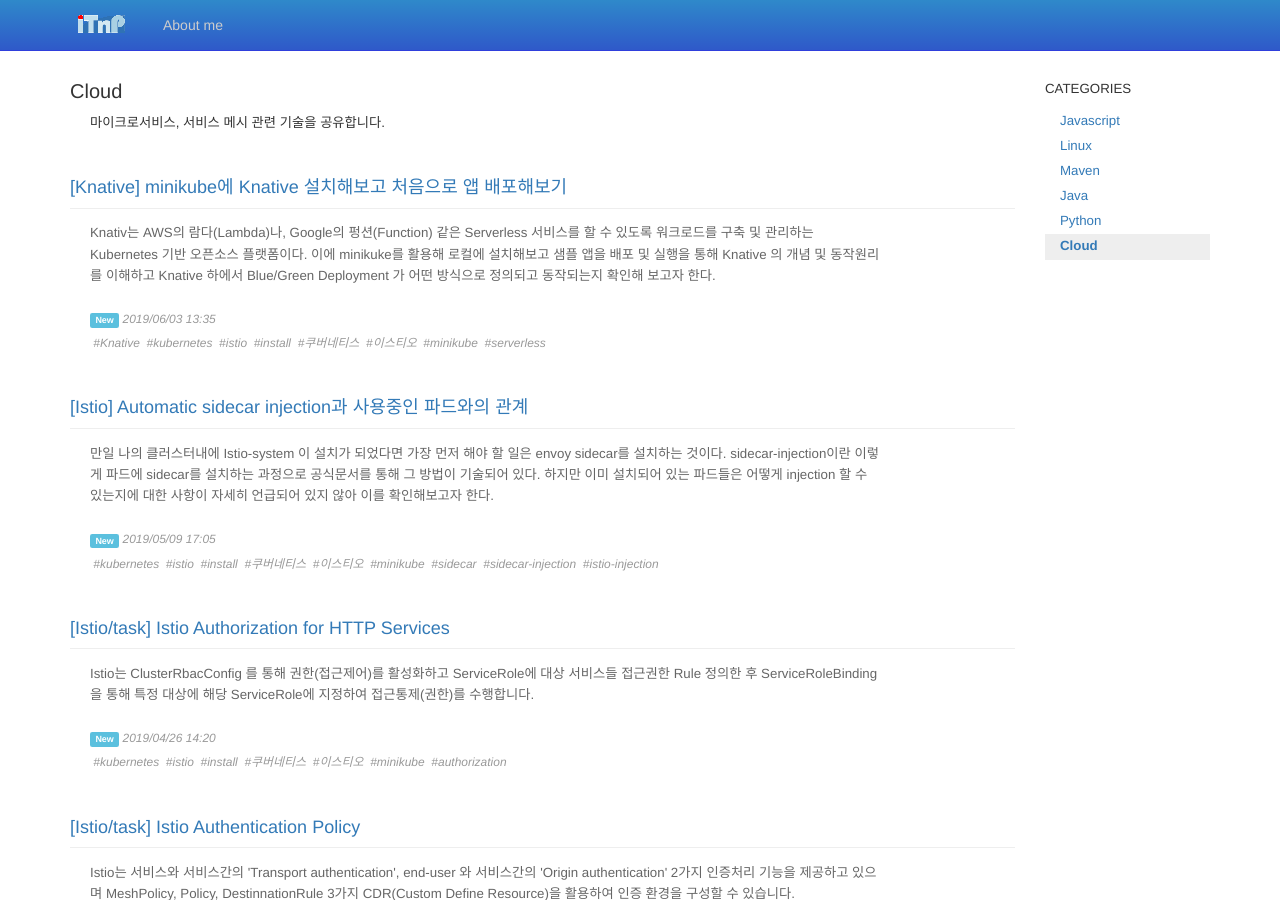
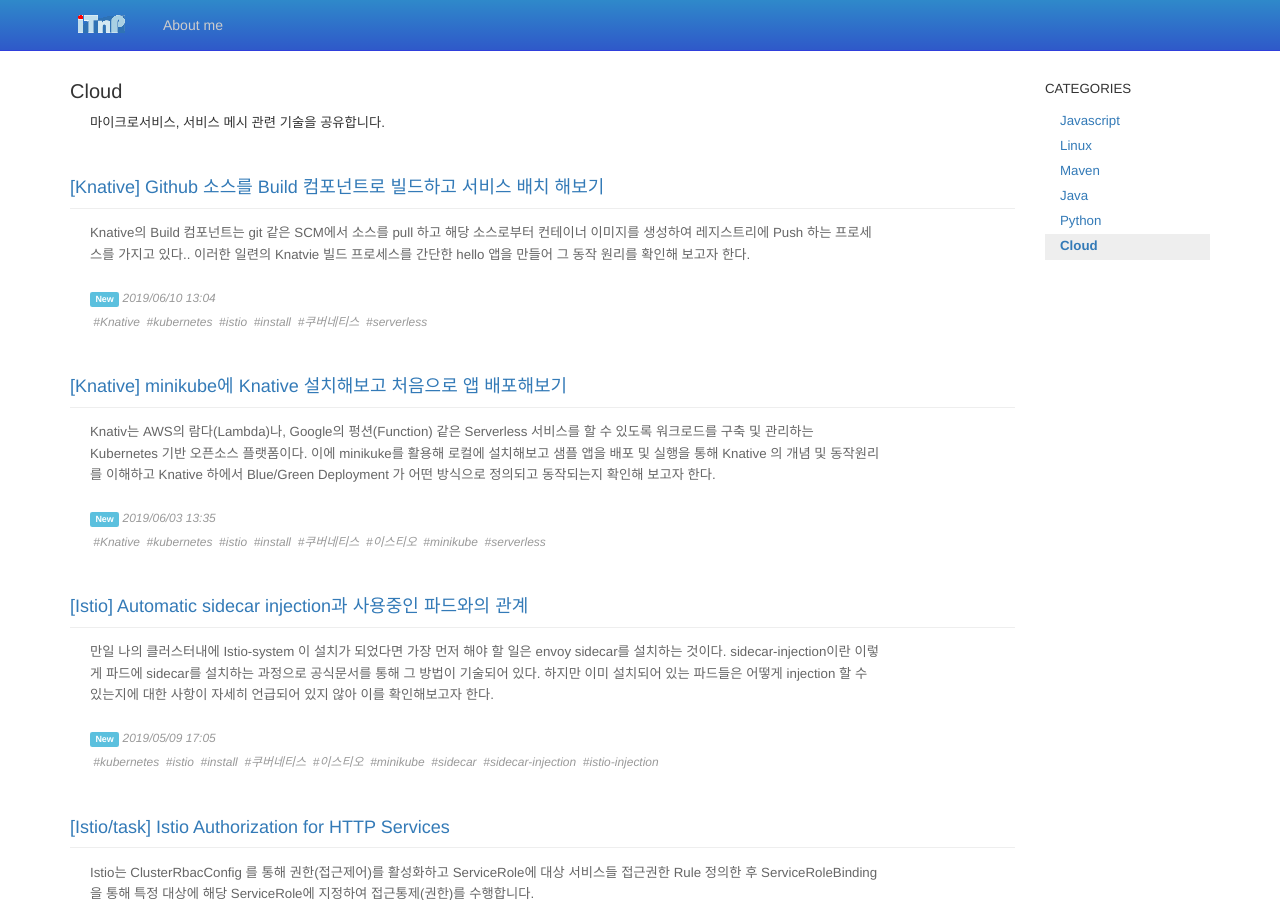
Before and after one commit to itnpeople/itnpeople.github.com, a Jekyll site: the page built from posts/cloud.html, in a window 1280 px wide and 900 px high. Built offline with Jekyll 4.4.1, drawn with Linux system fonts in a browser that asks for light colours; some of the changed lines change nothing that is shown.

Commit message:
knative 포스트 추가

```diff
--- /dev/null
+++ b/_posts/2019-06-10-knative-hello app build and serving.md
@@ -0,0 +1,467 @@
+---
+title:  "[Knative] Github 소스를 Build 컴포넌트로 빌드하고 서비스 배치 해보기"
+date:   2019/06/10 13:04
+categories: "cloud"
+tags: ["recent"]
+keywords: ["Knative","kubernetes","istio","install","쿠버네티스", "serverless"]
+description: "Knative의 Build 컴포넌트는 git 같은 SCM에서 소스를 pull 하고 해당 소스로부터 컨테이너 이미지를 생성하여 레지스트리에 Push 하는 프로세스를 가지고 있다.. 이러한 일련의 Knatvie 빌드 프로세스를 간단한 hello 앱을 만들어 그 동작 원리를 확인해 보고자 한다."
+---
+
+
+# knative 에서 Github에 있는 hello 앱 소스를 Build 컴포넌트로 빌드하고 서비스 배치 해보기
+---
+*knative 0.6.*, *docker engine 18.06.2-ce*, *kubernetes 1.12.0*, *Istio 1.0.7*, *macOS Mojave 10.14.4(18E226)*
+
+
+Knative의 _Build 컴포넌트_ 는 git 같은 SCM에서 소스를 pull 하고 해당 소스로부터 컨테이너 이미지를 생성하여 레지스트리에 Push 하는 프로세스를 가지고 있다. 이러한 일련의 Knative Build 프로세스를 간단한 hello 앱을 만들어 이를 통해 그 동작 원리를 확인해 보고자 한다.
+
+
+## 개요
+
+진행 과정은 다음과 같다.
+
+![Knative hello build Process](/resources/img/post/knative_hello_build_process.png)
+
+
+### Knative Build의 구성
+
+* **Build** : 하나의 빌드 프로세스는 여러단계의 스텝으로 구성되어 있으며 하나의 스텝에서는 Builder를 지정한다.
+* **Builder** : 컨테이너 이미지 형태로 빌드 프로세스 중 하나의 스텝 또는 전체를 담당하게 된다.
+* **BuildTemplate** : 재사용 가능하도록 빌드 프로세스의 Template으로 정의한다.
+* **ServiceAccount** : 필요시 인증처리를 위해 사용
+
+
+## 준비
+
+* 예제 실행전에 아래와 같이 2가지 계정 및 _Repository_ 를 준비한다.
+
+1. Github 계정 및 Repository (public)
+1. Docker Hub 계정 및 Repository (private)
+
+
+
+## 개발 - Hello Server 어플 준비
+
+* 문자열을 리턴하는 간단한 샘플 어플을 준비하고 Github Repository 에 _Push_ 한다.
+* [샘플 소스](https://github.com/itnpeople/knatvie_build_demo) 참조
+
+
+* package.json
+
+~~~
+{
+  "name": "hello-server",
+  "version": "0.1.0",
+  "description": "Example in Node",
+  "main": "server.js",
+  "scripts": {
+    "start": "node server.js"
+  },
+  "author": "",
+  "license": "",
+  "dependencies": {}
+}
+~~~
+
+* server.js - 문자열을 리턴하는 nodejs 앱
+
+~~~
+var http = require('http');
+
+http.createServer(function (request, response) {
+    response.writeHead(200, {'Content-Type' : 'text/plain'});
+    response.write(`Hello server - Knative v0.2.1`);
+    response.end();
+}).listen(8080);
+~~~
+
+* Dockfile
+  * node 이미지
+  * npm install 로 dependency 설치 후 소스 복사
+  * npm 으로 앱 실행
+
+~~~
+FROM node
+WORKDIR /usr/src/app
+COPY package*.json ./
+RUN npm install --only=production
+COPY . .
+CMD [ "npm", "start" ]
+~~~
+
+
+## Build
+
+### Docker Hub 계정 인증
+
+* Docker Hub (https://hub.docker.com) 에 가입되어 있지 않다면 가입한다.
+* _Secret_ 과 _ServiceAccount_ 생성하고 _Secret_에 _DockerHub_ 계정과 비밀번호를 지정한다.
+
+~~~
+$ kubectl apply -f - <<EOF
+apiVersion: v1
+kind: Secret
+metadata:
+  name: docker-hub
+  annotations:
+    build.knative.dev/docker-0: https://index.docker.io/v1/
+type: kubernetes.io/basic-auth
+stringData:
+  username: honester
+  password: <password here>
+---
+apiVersion: v1
+kind: ServiceAccount
+metadata:
+  name: build-bot
+secrets:
+- name: docker-hub
+EOF
+~~~
+
+* _DockerHub_ 에 새로운 Repository를 아래와 같이 생성한다.
+* 예제는 `<계정>/hello-server` 로 생성
+
+![Docker Hub Repository](/resources/img/post/knative_hello_build_dockerhub1.png)
+
+
+### build.yaml
+
+* build.yaml 를 생성하고 적용한다.
+
+~~~
+$ vi build.yaml
+~~~
+
+~~~
+apiVersion: build.knative.dev/v1alpha1
+kind: Build
+metadata:
+  name: hello-build
+spec:
+  serviceAccountName: build-bot
+  source:
+    git:
+      url: https://github.com/itnpeople/knatvie_build_demo.git
+      revision: master
+  steps:
+  - name: build
+    image: docker:18.06
+    env:
+    - name: DOCKER_BUILDKIT
+      value: "0"
+    args: ["build", "-t", "honester/hello-server:v0.2.1", "."]
+    volumeMounts:
+    - name: docker-socket
+      mountPath: /var/run/docker.sock
+  - name: push
+    image: docker:18.06
+    args: ["push", "honester/hello-server:v0.2.1"]
+    volumeMounts:
+    - name: docker-socket
+      mountPath: /var/run/docker.sock
+  volumes:
+  - name: docker-socket
+    hostPath:
+      path: /var/run/docker.sock
+      type: Socket
+~~~
+
+* `source` 스펙을 통해 빌드할 hello-server 앱의 Github URL을 지정해준다.
+
+* 예제 build.yaml은 아래와 같이 2개의 논리적인 step을 가지고 있다.
+
+1. Github 에서 Pull 된  소스를 Docker Build 한다.
+1. Build 된 Docker Image를 Docker Hub로 Push 한다.
+
+### build.yaml 적용
+
+* build.yaml을 적용하고 결과를 확인한다.
+
+~~~
+$ kubectl apply -f build.yaml
+$ kubectl get build
+
+NAME          SUCCEEDED   REASON   STARTTIME   COMPLETIONTIME
+hello-build   True                 2d
+~~~
+
+* 정상적으로 빌드가 되었다면 아래와 같이 _빌드 POD_ 가 생성되고 STATUS가 `Completed` 로 보여진다.
+
+~~~
+$ kubectl get po
+
+NAME                     READY   STATUS      RESTARTS   AGE
+hello-build-pod-755593   0/1     Completed   0          2d17h
+~~~
+
+### 빌드 POD 확인
+
+* 앞서 살펴본 것과 같이 build.yaml 이 정상 실행되었다면 _빌드 POD_ 가 생성된다.
+* 만일 빌드 과정 중 오류가 발생하였다면 `kubectl describe` 명령으로 대상 _POD_ 의 initContainer 수행 상태를 확인을 통해 문제를 해결한다.
+* 아래는 정상 처리된 _빌드 POD_ 의 Init Containers 로 실제로는 아래와 같이 4개의 step 이 진행된 것을 확인할 수 있다.
+
+1. **build-step-credential-initializer** : _Docker Hub_ 인증 초기화
+1. **build-step-git-source-0** : 대상 소스 Github으로부터 Pull
+1. **build-step-build** : Docker Image 빌드
+1. **build-step-push** : 빌드된 Image _Docker Hub_ 로 Push
+
+~~~
+$ kubectl describe po hello-build-pod-755593
+
+....
+
+Init Containers:
+  build-step-credential-initializer:
+    Container ID:  docker://f030028aa58cb330da991e781bd961797db79226acd6efdf7ddd6af1274f0ef2
+    Image:         gcr.io/knative-releases/github.com/knative/build/cmd/creds-init@sha256:ebf58f848c65c50a7158a155db7e0384c3430221564c4bbaf83e8fbde8f756fe
+    Image ID:      docker-pullable://gcr.io/knative-releases/github.com/knative/build/cmd/creds-init@sha256:ebf58f848c65c50a7158a155db7e0384c3430221564c4bbaf83e8fbde8f756fe
+    Port:          <none>
+    Host Port:     <none>
+    Args:
+      -basic-docker=docker-hub=https://index.docker.io/v1/
+    State:          Terminated
+      Reason:       Completed
+      Exit Code:    0
+      Started:      Fri, 07 Jun 2019 17:32:45 +0900
+      Finished:     Fri, 07 Jun 2019 17:32:45 +0900
+    Ready:          True
+    Restart Count:  0
+    Environment:
+      HOME:  /builder/home
+    Mounts:
+      /builder/home from home (rw)
+      /var/build-secrets/docker-hub from secret-volume-docker-hub (rw)
+      /var/run/secrets/kubernetes.io/serviceaccount from build-bot-token-wntrj (ro)
+      /workspace from workspace (rw)
+  build-step-git-source-0:
+    Container ID:  docker://794938c396e874f9344c92c35f417fcf5db0e6a4478c22faa9c9d131f5217ff6
+    Image:         gcr.io/knative-releases/github.com/knative/build/cmd/git-init@sha256:09f22919256ba4f7451e4e595227fb852b0a55e5e1e4694cb7df5ba0ad742b23
+    Image ID:      docker-pullable://gcr.io/knative-releases/github.com/knative/build/cmd/git-init@sha256:09f22919256ba4f7451e4e595227fb852b0a55e5e1e4694cb7df5ba0ad742b23
+    Port:          <none>
+    Host Port:     <none>
+    Args:
+      -url
+      https://github.com/itnpeople/knatvie_build_demo.git
+      -revision
+      master
+    State:          Terminated
+      Reason:       Completed
+      Exit Code:    0
+      Started:      Fri, 07 Jun 2019 17:32:47 +0900
+      Finished:     Fri, 07 Jun 2019 17:32:49 +0900
+    Ready:          True
+    Restart Count:  0
+    Environment:
+      HOME:  /builder/home
+    Mounts:
+      /builder/home from home (rw)
+      /var/run/secrets/kubernetes.io/serviceaccount from build-bot-token-wntrj (ro)
+      /workspace from workspace (rw)
+  build-step-build:
+    Container ID:  docker://d22a271ac513e7589f60f05f29ac19d5933283126c34902e912a5a91b7c05e77
+    Image:         docker:18.06
+    Image ID:      docker-pullable://docker@sha256:d0ae46aa08806ffc1c4de70a4eb585df33470643a9d2ccf055ff3ec91ba5b0b0
+    Port:          <none>
+    Host Port:     <none>
+    Args:
+      build
+      -t
+      honester/hello-server:v0.2.1
+      .
+    State:          Terminated
+      Reason:       Completed
+      Exit Code:    0
+      Started:      Fri, 07 Jun 2019 17:32:50 +0900
+      Finished:     Fri, 07 Jun 2019 17:32:51 +0900
+    Ready:          True
+    Restart Count:  0
+    Environment:
+      HOME:             /builder/home
+      DOCKER_BUILDKIT:  0
+    Mounts:
+      /builder/home from home (rw)
+      /var/run/docker.sock from docker-socket (rw)
+      /var/run/secrets/kubernetes.io/serviceaccount from build-bot-token-wntrj (ro)
+      /workspace from workspace (rw)
+  build-step-push:
+    Container ID:  docker://d8e358229a92d5e886783e41ef6a85d41a3c20f03d1f7bfb8e160a3d62ad63db
+    Image:         docker:18.06
+    Image ID:      docker-pullable://docker@sha256:d0ae46aa08806ffc1c4de70a4eb585df33470643a9d2ccf055ff3ec91ba5b0b0
+    Port:          <none>
+    Host Port:     <none>
+    Args:
+      push
+      honester/hello-server:v0.2.1
+    State:          Terminated
+      Reason:       Completed
+      Exit Code:    0
+      Started:      Fri, 07 Jun 2019 17:32:53 +0900
+      Finished:     Fri, 07 Jun 2019 17:33:08 +0900
+    Ready:          True
+    Restart Count:  0
+    Environment:
+      HOME:  /builder/home
+    Mounts:
+      /builder/home from home (rw)
+      /var/run/docker.sock from docker-socket (rw)
+      /var/run/secrets/kubernetes.io/serviceaccount from build-bot-token-wntrj (ro)
+      /workspace from workspace (rw)
+
+Init Containers:
+  build-step-credential-initializer:
+    Container ID:  docker://f030028aa58cb330da991e781bd961797db79226acd6efdf7ddd6af1274f0ef2
+    Image:         gcr.io/knative-releases/github.com/knative/build/cmd/creds-init@sha256:ebf58f848c65c50a7158a155db7e0384c3430221564c4bbaf83e8fbde8f756fe
+    Image ID:      docker-pullable://gcr.io/knative-releases/github.com/knative/build/cmd/creds-init@sha256:ebf58f848c65c50a7158a155db7e0384c3430221564c4bbaf83e8fbde8f756fe
+    Port:          <none>
+    Host Port:     <none>
+    Args:
+      -basic-docker=docker-hub=https://index.docker.io/v1/
+    State:          Terminated
+      Reason:       Completed
+      Exit Code:    0
+      Started:      Fri, 07 Jun 2019 17:32:45 +0900
+      Finished:     Fri, 07 Jun 2019 17:32:45 +0900
+    Ready:          True
+    Restart Count:  0
+    Environment:
+      HOME:  /builder/home
+    Mounts:
+      /builder/home from home (rw)
+      /var/build-secrets/docker-hub from secret-volume-docker-hub (rw)
+      /var/run/secrets/kubernetes.io/serviceaccount from build-bot-token-wntrj (ro)
+      /workspace from workspace (rw)
+  build-step-git-source-0:
+    Container ID:  docker://794938c396e874f9344c92c35f417fcf5db0e6a4478c22faa9c9d131f5217ff6
+    Image:         gcr.io/knative-releases/github.com/knative/build/cmd/git-init@sha256:09f22919256ba4f7451e4e595227fb852b0a55e5e1e4694cb7df5ba0ad742b23
+    Image ID:      docker-pullable://gcr.io/knative-releases/github.com/knative/build/cmd/git-init@sha256:09f22919256ba4f7451e4e595227fb852b0a55e5e1e4694cb7df5ba0ad742b23
+    Port:          <none>
+    Host Port:     <none>
+    Args:
+      -url
+      https://github.com/itnpeople/knatvie_build_demo.git
+      -revision
+      master
+    State:          Terminated
+      Reason:       Completed
+      Exit Code:    0
+      Started:      Fri, 07 Jun 2019 17:32:47 +0900
+      Finished:     Fri, 07 Jun 2019 17:32:49 +0900
+    Ready:          True
+    Restart Count:  0
+    Environment:
+      HOME:  /builder/home
+    Mounts:
+      /builder/home from home (rw)
+      /var/run/secrets/kubernetes.io/serviceaccount from build-bot-token-wntrj (ro)
+      /workspace from workspace (rw)
+  build-step-build:
+    Container ID:  docker://d22a271ac513e7589f60f05f29ac19d5933283126c34902e912a5a91b7c05e77
+    Image:         docker:18.06
+    Image ID:      docker-pullable://docker@sha256:d0ae46aa08806ffc1c4de70a4eb585df33470643a9d2ccf055ff3ec91ba5b0b0
+    Port:          <none>
+    Host Port:     <none>
+    Args:
+      build
+      -t
+      honester/hello-server:v0.2.1
+      .
+    State:          Terminated
+      Reason:       Completed
+      Exit Code:    0
+      Started:      Fri, 07 Jun 2019 17:32:50 +0900
+      Finished:     Fri, 07 Jun 2019 17:32:51 +0900
+    Ready:          True
+    Restart Count:  0
+    Environment:
+      HOME:             /builder/home
+      DOCKER_BUILDKIT:  0
+    Mounts:
+      /builder/home from home (rw)
+      /var/run/docker.sock from docker-socket (rw)
+      /var/run/secrets/kubernetes.io/serviceaccount from build-bot-token-wntrj (ro)
+      /workspace from workspace (rw)
+  build-step-push:
+    Container ID:  docker://d8e358229a92d5e886783e41ef6a85d41a3c20f03d1f7bfb8e160a3d62ad63db
+    Image:         docker:18.06
+    Image ID:      docker-pullable://docker@sha256:d0ae46aa08806ffc1c4de70a4eb585df33470643a9d2ccf055ff3ec91ba5b0b0
+    Port:          <none>
+    Host Port:     <none>
+    Args:
+      push
+      honester/hello-server:v0.2.1
+    State:          Terminated
+      Reason:       Completed
+      Exit Code:    0
+      Started:      Fri, 07 Jun 2019 17:32:53 +0900
+      Finished:     Fri, 07 Jun 2019 17:33:08 +0900
+    Ready:          True
+    Restart Count:  0
+    Environment:
+      HOME:  /builder/home
+    Mounts:
+      /builder/home from home (rw)
+      /var/run/docker.sock from docker-socket (rw)
+      /var/run/secrets/kubernetes.io/serviceaccount from build-bot-token-wntrj (ro)
+      /workspace from workspace (rw)
+
+...
+~~~
+
+
+* 아래 그림에서와 같이 _Docker Hub_ 에서 Build & Push 된 Image 를 확인할 수 있다.
+
+![Docker Hub Repositry Image List](/resources/img/post/knative_hello_build_dockerhub2.png)
+
+
+## Service
+
+* 이제 Service를 생성해 해당 이미지를 배치한다.
+
+~~~
+$ kubectl apply -f - <<EOF
+apiVersion: serving.knative.dev/v1alpha1
+kind: Service
+metadata:
+  name: hello-server
+  namespace: default
+spec:
+  template:
+    spec:
+      containers:
+        - image: honester/hello-server:v0.2.1
+EOF
+~~~
+
+
+* 정상적으로 서비스되고 있는지 확인하기 위해 `port-forward` 하고 curl로 서비스를 호출해 결과를 확인한다.
+
+~~~
+$ kubectl port-forward svc/istio-ingressgateway -n istio-system 8000:80
+
+$ curl -H "HOST: $(kubectl get route hello-server  -o jsonpath='{.status.domain}')" http://localhost:8000
+
+Hello server - Knative v0.2.1
+~~~
+
+* 요청 처리를 위해서 아래와 같이 hello-server _POD_ 이 새로 생성된다.
+* 생성된 _POD_ 은 사용이 없으면 자동으로 제거된다.
+
+~~~
+$ kubectl get po
+
+NAME                                             READY   STATUS      RESTARTS   AGE
+hello-build-pod-755593                           0/1     Completed   0          2d17h
+hello-server-s2f7f-deployment-7494f7854b-689pb   3/3     Running     0          22s
+~~~
+
+## 참조
+* https://knative.dev/docs/build/
+
+
+
+## 마치며
+
+예제를 통해 Github 에 hello 앱을 Pull하고 Docker 빌드를 통하여 생성된 Container Image를  Public 레지스트리에 Push 하였고 해당 이미지를 Knative Service 로 배치를 통해 Knative 의 Build-Serving 원리를 확인해 보았다.
+
+예제에서는 이해를 쉽게하기 위해 Pure Docker 빌드를 사용하였지만 일반적으로는 bazel, buildkit, buildpacks, Kaniko 의 [Build Template](https://github.com/knative/build-templates) 를 활용한다면 보다 손쉬운 Knative 빌드를 활용할 수 있을것 같다.
```
Also changed, not shown: _posts/2019-06-03-knativ-install and started with app deployment.md (+1 -0 lines), resources/img/post/knative_hello_build_dockerhub1.png (added), resources/img/post/knative_hello_build_dockerhub2.png (added), resources/img/post/knative_hello_build_process.png (added).
